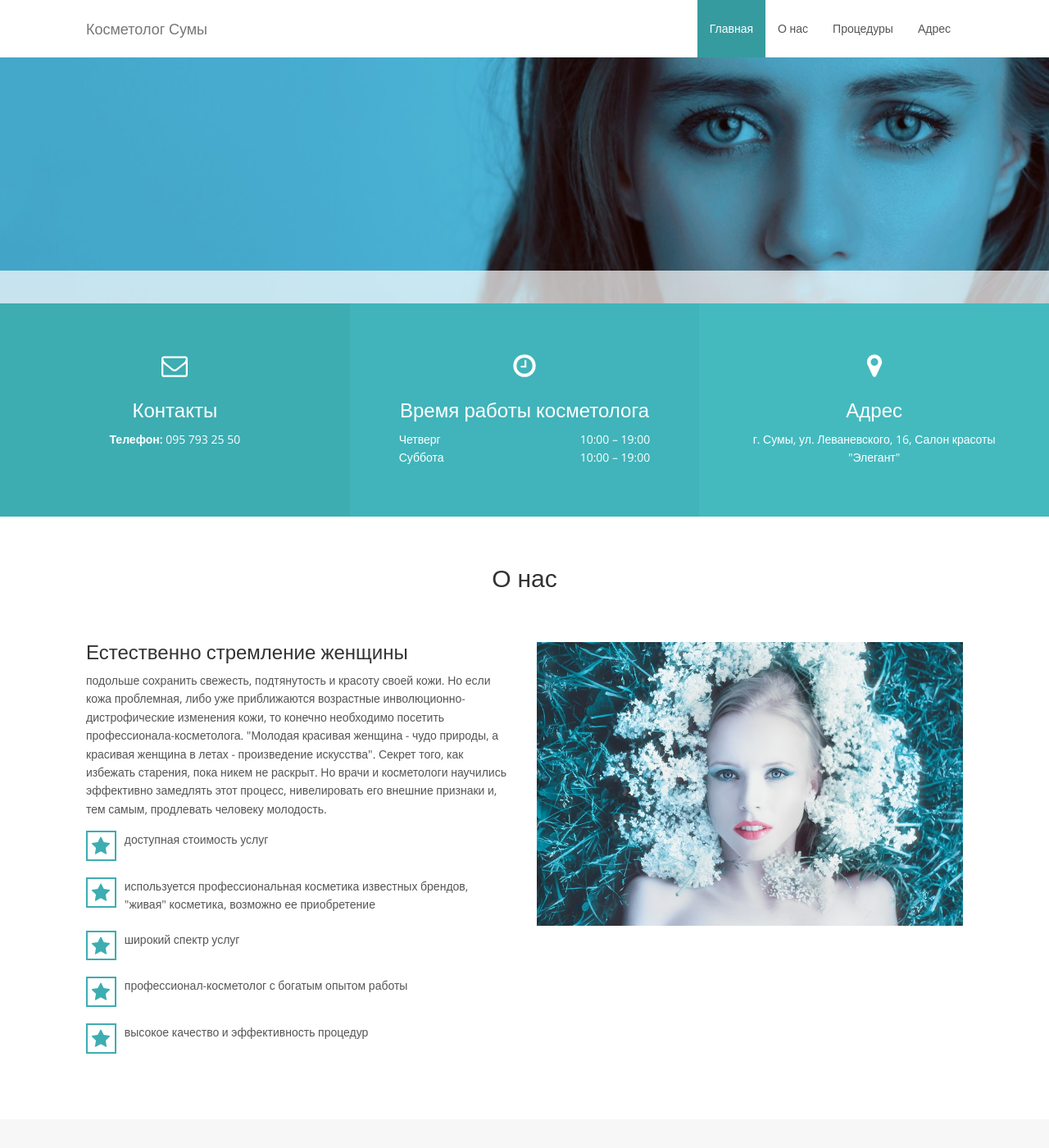
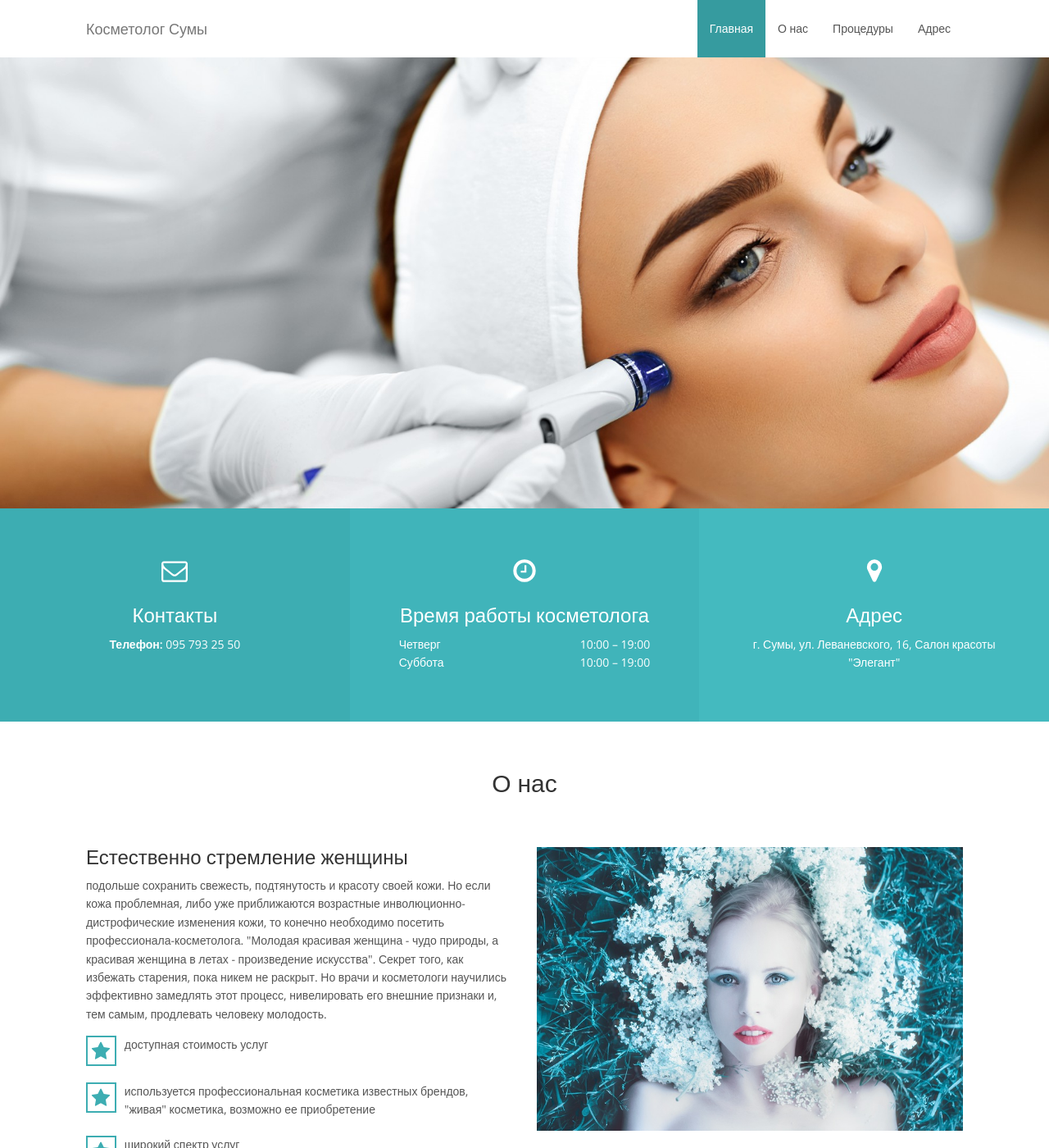
Before and after one commit to ssnake/cosm.sumy.ua.github.io, a Jekyll site: the page built from index.html, in a window 1280 px wide and 1400 px high. Shown: the whole window at 82% size. Built offline with Jekyll 4.4.1, drawn with Linux system fonts in a browser that asks for light colours; nearby versions of some CDN libraries.

Commit message:
upd imgs

```diff
--- a/_config.yml
+++ b/_config.yml
@@ -7,7 +7,7 @@ logo_url: svg/min/heart.svg
 
 # Hero
 hero:
-    hero_img: hero.jpg
+    hero_img: hero_1.png
     hero_title: Косметолог Сумы
     hero_description: Косметлогия для Вас
 
--- a/_sass/components/_hero.scss
+++ b/_sass/components/_hero.scss
@@ -3,7 +3,7 @@
 .hero {
     position: relative;
     margin-top: 70px;
-    height: 300px;
+    height: 550px;
     .container-fluid {
         position: relative;
     }
@@ -16,7 +16,7 @@
 }
 
 .hero-content {
-    padding: $space 0;
+    // padding: $space 0;
     background: rgba($white, 0.7);
 
     @include breakpoint(small) {
--- a/index.html
+++ b/index.html
@@ -3,7 +3,7 @@ layout: default
 ---
 
 <!-- Start Hero -->
-<div class="hero" style="background: url('{{ site.baseurl }}/img/{{ site.hero.hero_img }}') no-repeat; background-size: cover; background-position: 50% 10%; ">
+<div class="hero" style="background: url('{{ site.baseurl }}/img/{{ site.hero.hero_img }}') no-repeat; background-size: cover; background-position: 100% 30%; ">
     <div class="hero-content">
         <div class="container-fluid">
             <div class="hero-content-inner">
```
Also changed, not shown: favicon.png, img/hero_1.png (added), 1 other file.
